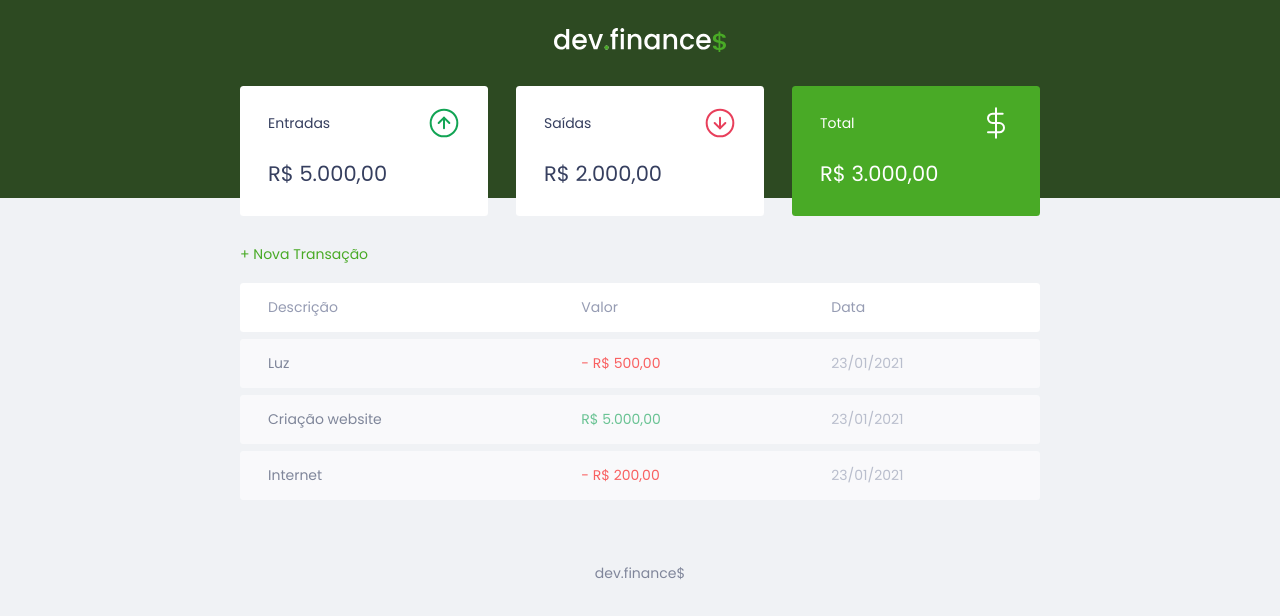
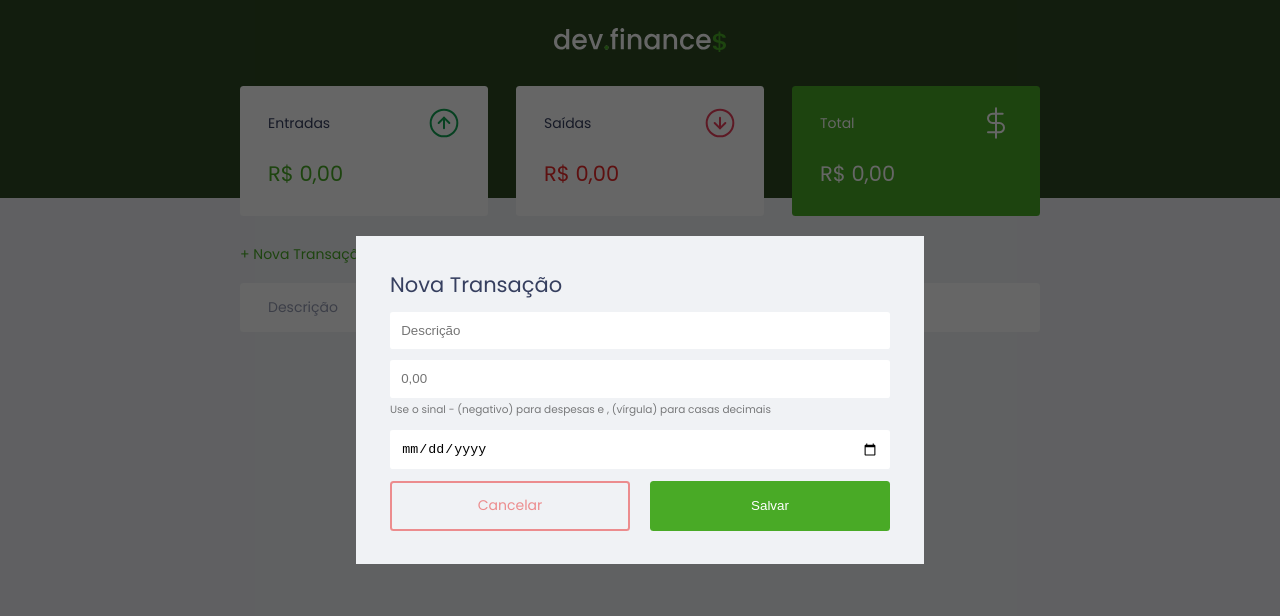
Before and after one commit to fernandosantoshs/dev-finance, a plain HTML site: page index.html in a window 1280 px wide. Both pictures are taken after a click on the link "+ Nova Transação". Drawn offline with Linux system fonts and the light colour scheme.

Commit message:
commit LocalStorage
LocalStorage fuction added

```diff
--- a/index.html
+++ b/index.html
@@ -7,7 +7,8 @@
     <title>dev.finance$</title>
     <link rel="stylesheet" href="./style.css">
     <link rel="preconnect" href="https://fonts.gstatic.com">
-    <link href="https://fonts.googleapis.com/css2?family=Poppins:ital,wght@0,100;0,400;0,700;1,100&display=swap" rel="stylesheet">
+    <link href="https://fonts.googleapis.com/css2?family=Poppins:ital,wght@0,100;0,400;0,700;1,100&display=swap"
+        rel="stylesheet">
 </head>
 
 <body>
@@ -20,20 +21,20 @@
         <section id="balance">
             <h2 class="sr-only">Balanço</h2>
 
-            <div class="card">
+            <div class="card income">
                 <h3>
                     <span>Entradas</span>
                     <img src="./assets/income.svg" alt="Icone entradas">
                 </h3>
-                <p>R$ 5.000,00</p>
+                <p id="incomeDisplay">R$ 0,00</p>
             </div>
 
-            <div class="card">
+            <div class="card expenses">
                 <h3>
                     <span>Saídas</span>
                     <img src="./assets/expense.svg" alt="Icone gastos">
                 </h3>
-                <p>R$ 2.000,00</p>
+                <p id="expenseDisplay">R$ 0,00</p>
             </div>
 
             <div class="card total">
@@ -41,7 +42,7 @@
                     <span>Total</span>
                     <img src="./assets/total.svg" alt="Icone total">
                 </h3>
-                <p>R$ 3.000,00</p>
+                <p id="totalDisplay">R$ 0,00</p>
             </div>
 
         </section>
@@ -49,7 +50,9 @@
         <section id="transaction">
             <h2 class="sr-only">Transações</h2>
 
-            <a href="#" class="new button">+ Nova Transação</a>
+            <a href="#"
+            onclick="Modal.open()"
+            class="new button">+ Nova Transação</a>
 
             <table id="data-table">
                 <thead>
@@ -57,31 +60,64 @@
                         <th>Descrição</th>
                         <th>Valor</th>
                         <th>Data</th>
+                        <th></th>
                     </tr>
                 </thead>
                 <tbody>
-                    <tr>
-                        <td class="description">Luz</td>
-                        <td class="expanse">- R$ 500,00</td>
-                        <td class="date">23/01/2021</td>
-                    </tr>
-                    <tr>
-                        <td class="description">Criação website</td>
-                        <td class="income">R$ 5.000,00</td>
-                        <td class="date">23/01/2021</td>
-                    </tr>
-                    <tr>
-                        <td class="description">Internet</td>
-                        <td class="expanse">- R$ 200,00</td>
-                        <td class="date">23/01/2021</td>
-                    </tr>
                 </tbody>
             </table>
         </section>
     </main>
+
+    <div class="modal-overlay">
+        <div class="modal">
+            <div id="form">
+                <h2>Nova Transação</h2>
+                <form action="" onsubmit="Form.submit(event)">
+                    <div class="input-group">
+                        <label class="sr-only" for="description">Descrição</label>
+                        <input type="text" id="description" name="description" placeholder="Descrição" />
+                    </div>
+
+                    <div class="input-group">
+                        <label
+                        class="sr-only" for="amount">Valor</label>
+
+                        <input
+                        type="number"
+                        step="0.10"
+                        id="amount"
+                        name="amount" placeholder="0,00" />
+
+                        <small>Use o sinal - (negativo) para despesas e , (vírgula) para casas decimais</small>
+                    </div>
+
+                    <div class="input-group">
+                        <label
+                        class="sr-only" for="date">Data</label>
+
+                        <input
+                        type="date"
+                        id="date"
+                        name="date"/>
+                    </div>
+
+                    <div class="input-group actions">
+                        <a href="#"
+                        onclick="Modal.close()" class="button cancel">Cancelar</a>
+
+                        <button>Salvar</button>
+                    </div>
+                </form>
+            </div>
+        </div>
+    </div>
+
     <footer>
         <p>dev.finance$</p>
     </footer>
+
+    <script src="./scripts.js"></script>
 </body>
 
 </html>
--- /dev/null
+++ b/scripts.js
@@ -0,0 +1,225 @@
+const Modal = {
+    open() {
+        //Abrir Modal -> Adiciona Class Active ao modal
+        document.querySelector('.modal-overlay').classList.add('active');
+    },
+    close() {
+        //Fecha o Modal -> Retira Class active
+        document.querySelector('.modal-overlay').classList.remove('active');
+        // Ao Invés de usar dois métodos, pode-se usar a função toggle
+    }
+}
+
+const StorageItens = {
+    get() {
+        return JSON.parse(localStorage.getItem("dev.finances:transactions")) || []
+    },
+    set(transactions) {
+        localStorage.setItem("dev.finances:transactions", JSON.stringify(transactions))
+    }
+}
+
+
+const Transaction = {
+    all: StorageItens.get(),
+
+    add(transaction) {
+        Transaction.all.push(transaction)
+        App.reload()
+    },
+
+    remove(index) {
+        Transaction.all.splice(index, 1)
+        App.reload()
+    },
+
+    incomes() {
+        let income = 0
+        Transaction.all.forEach(transaction => {
+            if (transaction.amount > 0) {
+                income += transaction.amount
+            }
+        })
+        return income
+    },
+
+    expenses() {
+        let expense = 0
+        Transaction.all.forEach(transaction => {
+            if (transaction.amount < 0) {
+                expense += transaction.amount
+            }
+        })
+        return expense
+
+    },
+    total() {
+        return Transaction.incomes() + Transaction.expenses()
+    }
+}
+
+const DOM = {
+    transactionContainer: document.querySelector('#data-table tbody'),
+
+    addTransaction(transaction, index) {
+        const tr = document.createElement('tr')
+        tr.innerHTML = DOM.innerHTMLTransaction(transaction)
+        tr.dataset.index = index
+
+        DOM.transactionContainer.appendChild(tr)
+    },
+
+    innerHTMLTransaction(transaction, index) {
+        const CSSClass = transaction.amount > 0 ? 'income' : 'expense'
+
+        const amount = Utils.formatCurrency(transaction.amount)
+
+        const html = `
+            <td class="description">${transaction.description}</td>
+            <td class="${CSSClass}">${amount}</td>
+            <td class="date">${transaction.date}</td>
+            <td> <img onclick='Transaction.remove(${index})' src="./assets/minus.svg" alt="Remover Transação">
+            </td>
+        `
+        return html
+    },
+
+    updateBalance() {
+        document.querySelector('#incomeDisplay').innerHTML = Utils.formatCurrency(Transaction.incomes())
+
+        document.querySelector('#expenseDisplay').innerHTML = Utils.formatCurrency(Transaction.expenses())
+
+        document.querySelector('#totalDisplay').innerHTML = Utils.formatCurrency(Transaction.total())
+
+    },
+
+    clearTransactions() {
+        DOM.transactionContainer.innerHTML = ''
+    }
+
+}
+
+const Utils = {
+    formatAmount(value) {
+        value = Number(value.replace(/\,\./g,"")) * 100
+
+        return value
+    },
+
+    formatDate(date) {
+        const splittedDate = date.split("-")
+
+        return `${splittedDate[2]}/${splittedDate[1]}/${splittedDate[0]}`
+
+    },
+
+    formatCurrency(value) {
+        const signal = Number(value) < 0 ? '-' : ''
+
+        value = String(value).replace(/\D/g, "")
+        //Esta expressão regular /\D/g retira todo caractere que não seja número e o 'g' no final é para fazer a busca de forma global, ou seja, não apenas na primeira ocorrẽncia //
+
+        value = Number(value) / 100
+
+        value = value.toLocaleString("pt-BR", {
+            style: "currency",
+            currency: "BRL"
+        })
+
+        return signal + value
+    }
+}
+
+const Form = {
+    description: document.querySelector('input#description'),
+    amount: document.querySelector('input#amount'),
+    date: document.querySelector('input#date'),
+
+    getValues() {
+        return {
+            description: this.description.value,
+            amount: Form.amount.value,
+            date: this.date.value
+        }
+    },
+
+    validateFields() {
+        const { description, amount, date } = Form.getValues()
+
+        if (description.trim() === '' ||
+            amount.trim() === '' ||
+            date.trim() === '') {
+            throw new Error('Por favor preencha todos os campos!')
+        }
+    },
+
+    formatValues() {
+        let { description, amount, date } = Form.getValues()
+
+        amount = Utils.formatAmount(amount)
+
+        date = Utils.formatDate(date)
+
+        return {
+            description,
+            amount,
+            date
+        }
+    },
+
+    clearFields() {
+        Form.description.value = ''
+        Form.amount.value = ''
+        Form.date.value = ''
+    },
+
+    submit(event) {
+        //Previnir comportamento padrão de enviar os dados na URL
+        event.preventDefault()
+
+        try {
+            //Verificar se os campos estão preenchidos
+            this.validateFields()
+
+            //Formatar os dados para salvar
+            const transaction = this.formatValues()
+
+            //salvar os dados
+            Transaction.add(transaction)
+
+            //apagar os dados do form
+            this.clearFields()
+
+            //fechar Modal
+            Modal.close()
+
+            //Reload no app - já temos no Transaction.add()
+
+
+        } catch (error) {
+            alert (error.message)
+        }
+
+    }
+}
+
+
+const App = {
+    init() {
+        Transaction.all.forEach((transaction, index) => {
+            DOM.addTransaction(transaction, index)
+        })
+
+        //Transaction.all.forEach(DOM.addTransaction)
+        DOM.updateBalance()
+
+        StorageItens.set(Transaction.all)
+
+    },
+    reload() {
+        DOM.clearTransactions()
+        this.init()
+    }
+}
+
+App.init()
--- a/style.css
+++ b/style.css
@@ -1,7 +1,11 @@
 /* Global --------------------*/
+
 :root {
     --dark-blue: #363f5f;
     --ice-white:  #f0f2f5;
+    --green: #49AA26;
+    --light-green: #3dd705;
+    --red: #e92929;
 }
 
 * {
@@ -47,14 +51,50 @@ h2 {
 
 a {
     display: inline-block;
-    color: #49AA26;
+    color: var(--green);
     text-decoration: none;
+}
+
+a:hover {
+    color: var(--light-green);
+}
+
+button {
+    width: 100%;
+    height: 50px;
+    border: none;
+    color: white;
+    background: var(--green);
+    padding: 0;
+    border-radius: .25rem;
+    cursor: pointer;
+}
+
+button:hover {
+    background: var(--light-green);
+}
+
+.new.button {
+    display: inline-block;
     margin-bottom: .8rem;
 }
 
-a:hover {
-    color: #3dd705;
+.button.cancel {
+    padding:0;
+    color: var(--red);
+    border: 2px var(--red) solid;
+    border-radius: .25rem;
+    height: 50px;
+    display: flex;
+    align-items: center;
+    justify-content: center;
+    opacity: .5;
 }
+
+.button.cancel:hover {
+    opacity: 1;
+}
+
 
 /* Header --------------------*/
 header {
@@ -99,16 +139,29 @@ header {
     margin-top: 1rem;
 }
 
+.card.income p {
+    color: var(--green);
+}
+
+.card.expenses p {
+    color: var(--red);
+}
+
 .card.total {
-    background: #49AA26;
+    background: var(--green);
     color: white;
 }
 
-/* Table --------------------*/
+/* Transaction --------------------*/
+#transaction {
+    display: block;
+    width: 100%;
+    overflow-x: auto;
+}
+
 #data-table {
-    width: 100%;
+    width:100%;
     border-spacing: 0 .5rem;
-
     color: #969cb3;
 }
 
@@ -124,7 +177,7 @@ table tbody tr td:last-child {
 
 table th {
     background: white;
-    font-weight: normal;
+    font-weight:normal;
     padding: 1rem 2rem;
     text-align: left;
 }
@@ -149,8 +202,75 @@ td.description {
 td.income {
     color: #12a454;
 }
-td.expanse {
+td.expense {
     color: red;
+}
+
+/* Modal --------------------*/
+.modal-overlay{
+    width: 100%;
+    height: 100%;
+    background-color: rgba(0,0,0,.6);
+    position: fixed;
+    top:0;
+    display:flex;
+    align-items: center;
+    justify-content: center;
+    opacity:0;
+    visibility: hidden;
+    z-index: 999;
+
+}
+
+.modal-overlay.active {
+    opacity: 1;
+    visibility: visible;
+}
+
+.modal {
+    background: #f0f2f5;
+    padding: 2.4rem;
+    position: relative;
+    z-index: 1;
+   /* width: 90%;
+    max-width: 500px;*/
+
+}
+
+/* Form --------------------*/
+#form {
+   max-width: 500px;
+}
+
+#form h2 {
+    margin-top:0;
+}
+
+#form form input {
+    border:none;
+    border-radius: .2rem;
+    padding: .8rem;
+    width: 100%;
+}
+
+#form .input-group {
+    margin-top: .8rem;
+}
+
+.input-group small {
+    opacity: .5;
+    font-size: 75%;
+}
+
+.input-group.actions {
+    display: flex;
+    justify-content: space-between;
+    align-items: center;
+}
+
+.input-group.actions .button,
+.input-group.actions button {
+    width: 48%;
 }
 
 /* Footer --------------------*/
```
